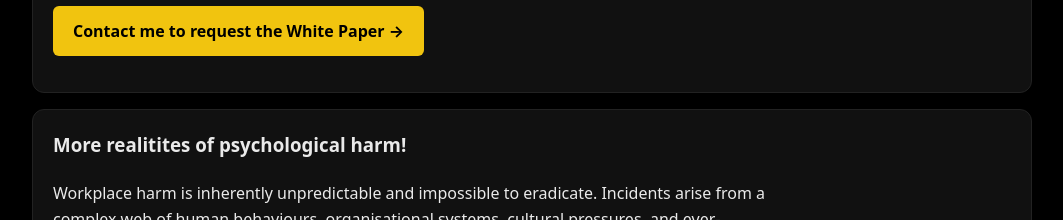
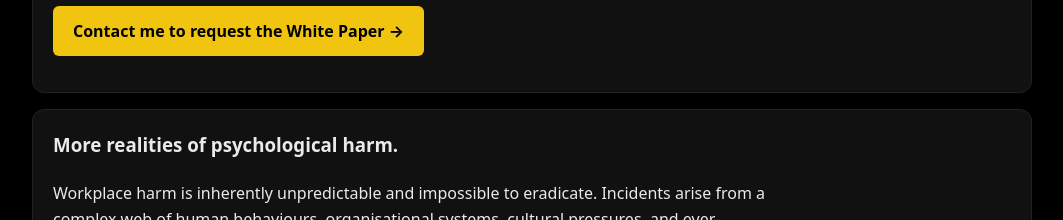
Before and after one commit to AlbertoRMelgoza/AdMeliorem, a Next.js app: page / in a window 1280 px wide. Shown: the part 1080-1300 px from the top of the page, without its empty margins (108-1171 px from the left). Built offline with nearby package versions, Linux system fonts and the light colour scheme.

Commit message:
Update page.tsx

```diff
--- a/app/page.tsx
+++ b/app/page.tsx
@@ -124,7 +124,7 @@ export default function Page() {
         </div>
 
         <div style={card}>
-          <h3 style={{ marginTop: 0 }}>More realitites of psychological harm!</h3>
+          <h3 style={{ marginTop: 0 }}>More realities of psychological harm.</h3>
           <div style={prose}>
             <p style={{ marginTop: 8 }}>
               Workplace harm is inherently unpredictable and impossible to eradicate. Incidents arise from a complex web of
```
